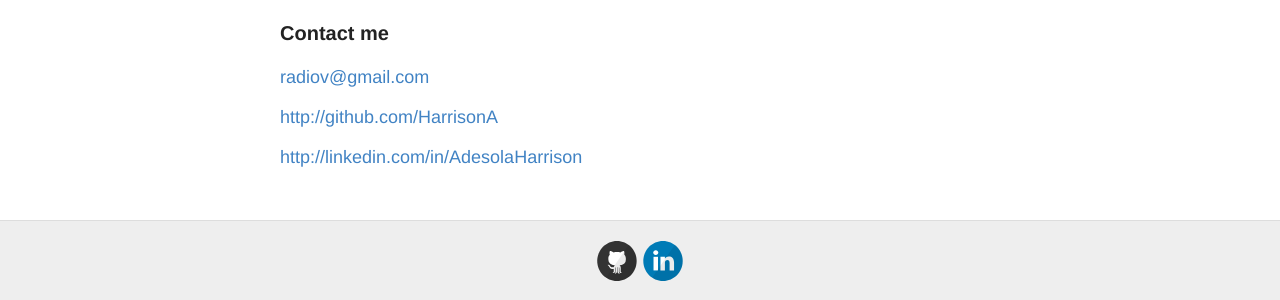
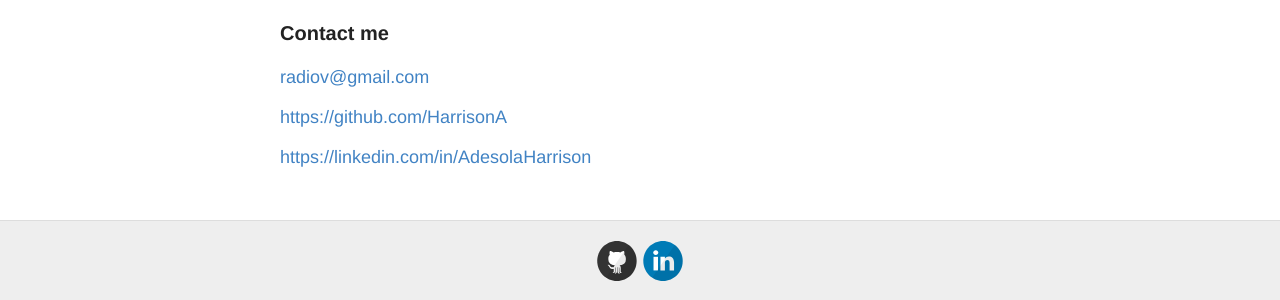
Before and after one commit to HarrisonA/HarrisonA.github.io, a Jekyll site: the page built from about.md, in a window 1280 px wide. Shown: the part 448-748 px from the top of the page. Built offline with Jekyll 4.4.1, drawn with Linux system fonts in a browser that asks for light colours; Markdown is read by kramdown in place of the engine named in the settings; part of the change alters nothing that is shown.

Commit message:
url updates

```diff
--- a/about.md
+++ b/about.md
@@ -13,6 +13,6 @@ Spotz is a web based MyEAN stack desktop and mobile app that displays available
 
 [radiov@gmail.com](mailto:radiov@gmail.com)
 
-[http://github.com/HarrisonA](GitHub)
+[https://github.com/HarrisonA](GitHub)
 
-[http://linkedin.com/in/AdesolaHarrison](LinkedIn)
+[https://linkedin.com/in/AdesolaHarrison](LinkedIn)
```
